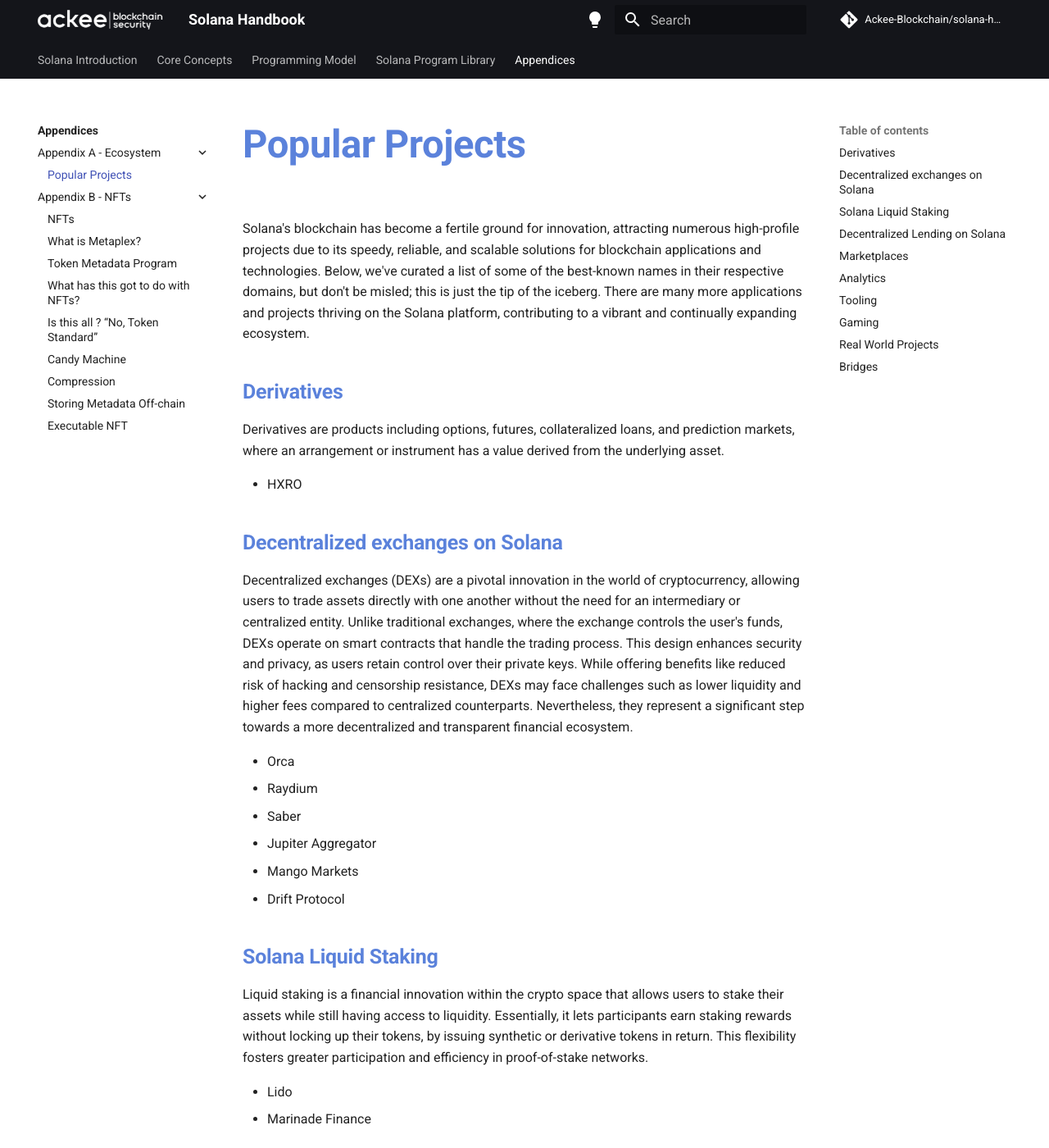
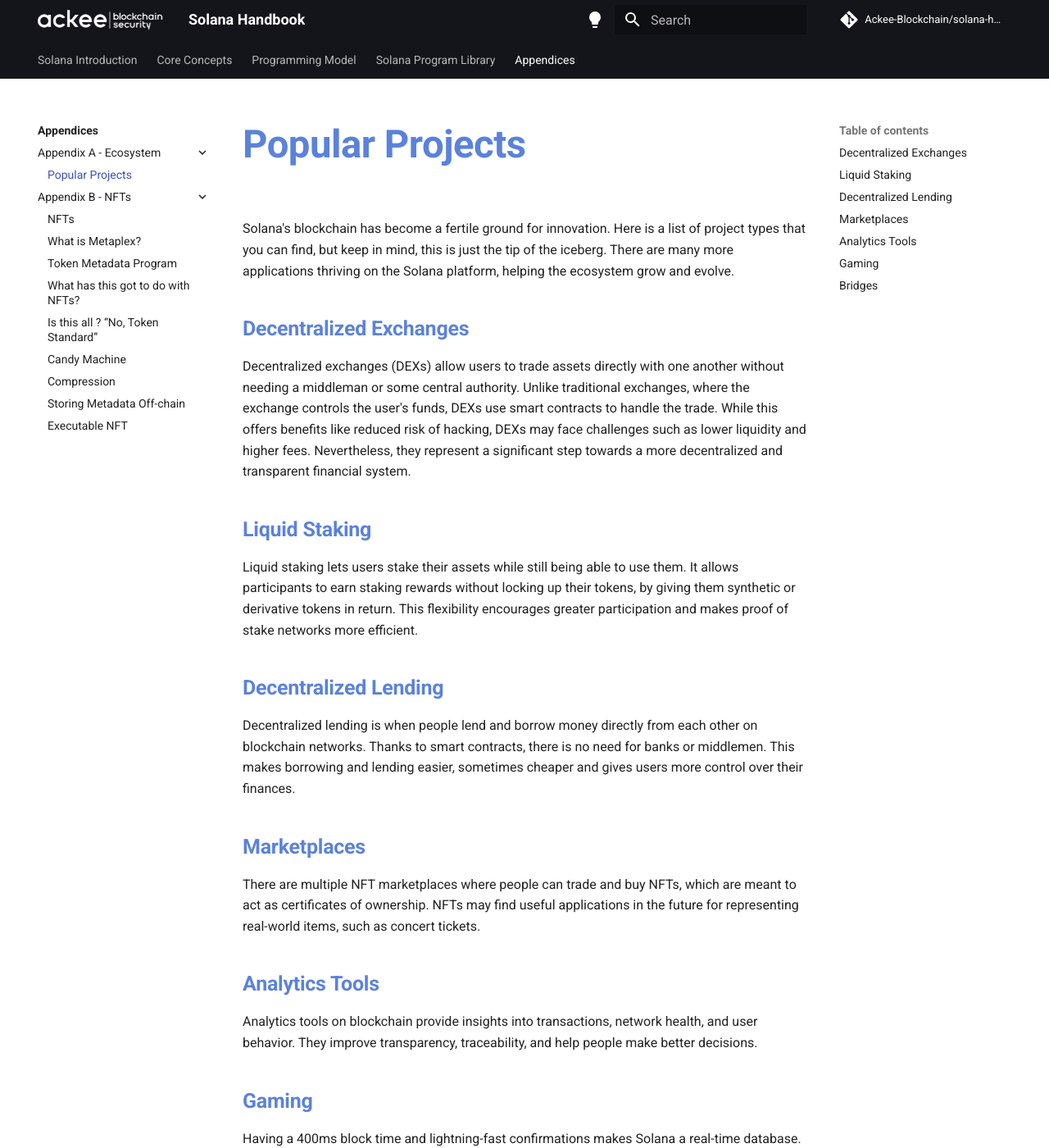
Before and after one commit to vmpyre/solana-handbook, an MkDocs documentation site: the page built from docs/handbook/appendices/appendixA/popular-projects.md, in a window 1280 px wide and 1400 px high. Shown: the whole window at 82% size. Built offline with MkDocs 1.6.1 and Material for MkDocs 9.7.7, drawn with Linux system fonts in a browser that asks for light colours; comment, search, counter and statistics services are not loaded; some of the changed text lies outside the part shown.

Commit message:
update popular projects

```diff
--- a/docs/handbook/appendices/appendixA/popular-projects.md
+++ b/docs/handbook/appendices/appendixA/popular-projects.md
@@ -1,74 +1,29 @@
+Solana's blockchain has become a fertile ground for innovation. Here is a list of project types that you can find, but keep in mind, this is just the tip of the iceberg. There are many more applications thriving on the Solana platform, helping the ecosystem grow and evolve.
 
-Solana's blockchain has become a fertile ground for innovation, attracting numerous high-profile projects due to its speedy, reliable, and scalable solutions for blockchain applications and technologies. Below, we've curated a list of some of the best-known names in their respective domains, but don't be misled; this is just the tip of the iceberg. There are many more applications and projects thriving on the Solana platform, contributing to a vibrant and continually expanding ecosystem.
+## Decentralized Exchanges
 
-## Derivatives
-Derivatives are products including options, futures, collateralized loans, and prediction markets, where an arrangement or instrument has a value derived from the underlying asset.
+Decentralized exchanges (DEXs) allow users to trade assets directly with one another without needing a middleman or some central authority. Unlike traditional exchanges, where the exchange controls the user's funds, DEXs use smart contracts to handle the trade. While this offers benefits like reduced risk of hacking, DEXs may face challenges such as lower liquidity and higher fees. Nevertheless, they represent a significant step towards a more decentralized and transparent financial system.
 
-- HXRO
+## Liquid Staking
 
-## Decentralized exchanges on Solana
-Decentralized exchanges (DEXs) are a pivotal innovation in the world of cryptocurrency, allowing users to trade assets directly with one another without the need for an intermediary or centralized entity. Unlike traditional exchanges, where the exchange controls the user's funds, DEXs operate on smart contracts that handle the trading process. This design enhances security and privacy, as users retain control over their private keys. While offering benefits like reduced risk of hacking and censorship resistance, DEXs may face challenges such as lower liquidity and higher fees compared to centralized counterparts. Nevertheless, they represent a significant step towards a more decentralized and transparent financial ecosystem.
+Liquid staking lets users stake their assets while still being able to use them. It allows participants to earn staking rewards without locking up their tokens, by giving them synthetic or derivative tokens in return. This flexibility encourages greater participation and makes proof of stake networks more efficient.
 
-- Orca
-- Raydium
-- Saber
-- Jupiter Aggregator
-- Mango Markets
-- Drift Protocol
+## Decentralized Lending
 
-## Solana Liquid Staking
-Liquid staking is a financial innovation within the crypto space that allows users to stake their assets while still having access to liquidity. Essentially, it lets participants earn staking rewards without locking up their tokens, by issuing synthetic or derivative tokens in return. This flexibility fosters greater participation and efficiency in proof-of-stake networks.
-
-- Lido
-- Marinade Finance
-
-## Decentralized Lending on Solana
-Decentralized lending refers to peer-to-peer lending practices conducted on blockchain networks. By using smart contracts, it eliminates traditional financial intermediaries, allowing users to borrow or lend funds directly to one another. This offers more accessible and potentially lower-cost lending options, promoting financial inclusion and greater control over personal finance.
-
-- Solend
+Decentralized lending is when people lend and borrow money directly from each other on blockchain networks. Thanks to smart contracts, there is no need for banks or middlemen. This makes borrowing and lending easier, sometimes cheaper and gives users more control over their finances.
 
 ## Marketplaces
-There are multiple NFT marketplaces to trade NFTs (see Chapter 7 for more about NFTs), which are theoretically supposed to represent a certificate of ownership of something.
-The trend of NFTs is closely coupled with an old-new concept of Metaverse, an artificial world where people could meet as virtual avatars and show off their collectible NFTs.
-NFTs may find useful applications in the future for representing real-world items, such as concert tickets, but it remains to be seen if they offer any real advantage in practice or if the technology continues to be used largely for speculation.
 
-- MagicEden
-- Tensor
-- Solanart
+There are multiple NFT marketplaces where people can trade and buy NFTs, which are meant to act as certificates of ownership. NFTs may find useful applications in the future for representing real-world items, such as concert tickets.
 
-## Analytics
-Analytics tools on blockchain provide insights into transactions, network health, and user behavior. They enable transparency, traceability, and data-driven decision-making, enhancing efficiency and trust within the decentralized ecosystem.
+## Analytics Tools
 
-- DefiLlama
-- Dune Analytics
-- Nansen
-- VybeNetwork
-- Step Finance
-
-## Tooling
-Tools that enhance the safety of smart contracts facilitate thorough testing and validation, detecting vulnerabilities and errors. They improve the overall workflow of developing decentralized applications, ensuring robustness and security. Additionally, they enhance the usability of existing smart contracts, making them more accessible and efficient for users.
-
-- Solana Anchor Framework
-- Trident Testing and Fuzzing Framework
-- Solang
-- Metaplex
+Analytics tools on blockchain provide insights into transactions, network health, and user behavior. They improve transparency, traceability, and help people make better decisions.
 
 ## Gaming
-First games built on Solana are starting to appear, using the blockchain as a back end (see Appendix C for more about gaming) – this type of development paradigm is referred to as Web3. In general, any application using blockchain as a layer of data and business logic can be considered Web3.
-When a user visits such a website, they can usually connect their wallet with the website and interact with it by sending transactions that could, e.g., post a message on a Web3 social media platform or place an order on a decentralized exchange.
 
-- Star Atlas
-- xNFTs with BackPack
-
-## Real World Projects
-The remarkable benefits of the Solana Blockchain make it a magnet for projects affiliated with real-world applications.
-
-- Helium
-- Render Network
-- HiveMapper
+Having a 400ms block time and lightning-fast confirmations makes Solana a real-time database. It is perfect for genres like strategy games, city builders or turn-based games. However, not everything needs to be put on the blockchain. Some smaller integrations, like using NFTs that represent game items, can offer a lighter approach. Transaction fees are cheap, and there are many tools and SDKs available to start building today.
 
 ## Bridges
-Crosschain bridges enable the transfer of assets and information between different blockchain networks. They enhance interoperability, allowing seamless transactions across various platforms, thus expanding possibilities within the decentralized ecosystem.
 
-- Wormhole
-- DeBridge Finance
+Crosschain bridges let people move their assets between different blockchain networks. The bridge locks an asset on the original blockchain and then creates an equivalent token on the destination blockchain. This way the value is transferred without moving the original asset.
```
